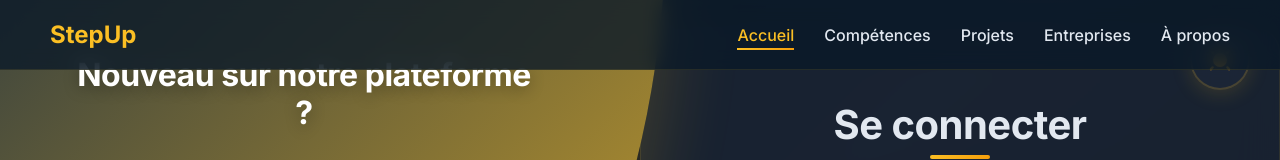
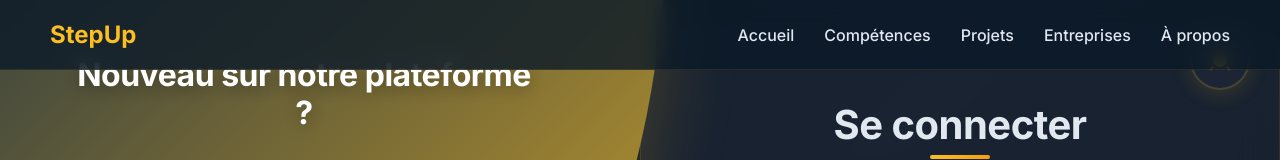
Before and after one commit to ayaderdar/docs, a plain HTML site: page index.html in a window 1280 px wide. Shown: the top 160 px of the page. Drawn offline with Linux system fonts and the light colour scheme.

Commit message:
Update index.html
Co-Authored-By: mintlify[bot] <109931778+mintlify[bot]@users.noreply.github.com>

```diff
--- a/index.html
+++ b/index.html
@@ -760,7 +760,7 @@
     <nav>
         <a href="index.html" class="logo">StepUp</a>
         <ul class="nav-links">
-            <li><a href="index.html" class="active">Accueil</a></li>
+            <li><a href="home.html">Accueil</a></li>
             <li><a href="competences.html">Compétences</a></li>
             <li><a href="projets.html">Projets</a></li>
             <li><a href="entreprises.html">Entreprises</a></li>
```
